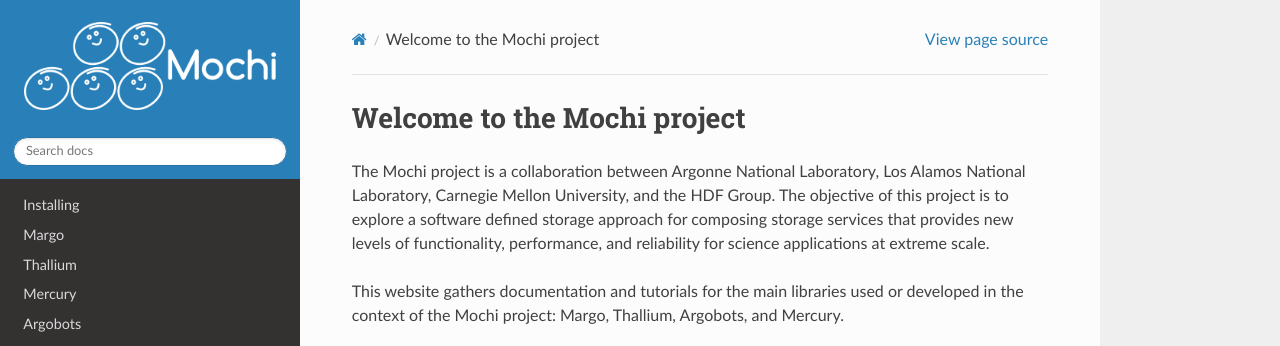
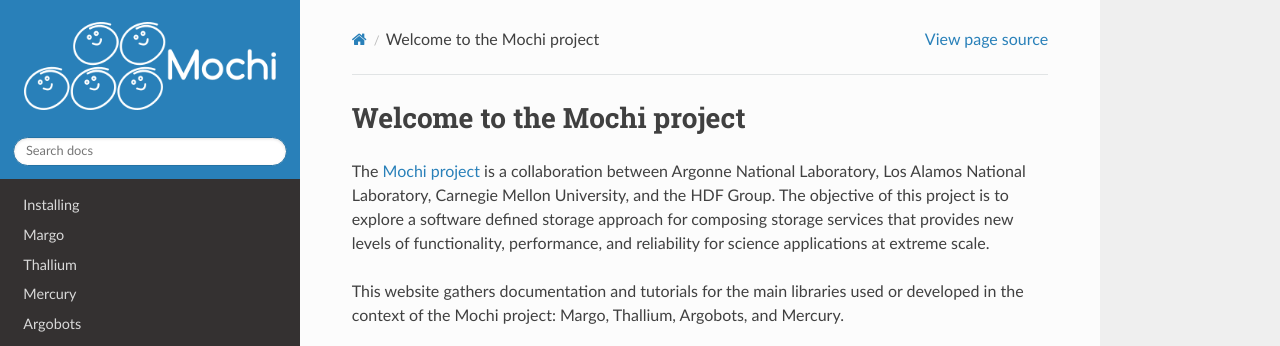
Before and after one commit to mochi-hpc/mochi-doc, a Sphinx documentation site: the page built from docs/source/index.rst, in a window 1280 px wide and 900 px high. Shown: the top 346 px of the window. Built offline with Sphinx 7.4.7 and the Read the Docs theme 2.0.0, drawn with Linux system fonts in a browser that asks for light colours; some of the changed lines change nothing that is shown.

Commit message:
added link to main website

```diff
--- a/docs/source/index.rst
+++ b/docs/source/index.rst
@@ -7,7 +7,8 @@
 ============================
 
 
-The Mochi project is a collaboration between Argonne National Laboratory,
+The `Mochi project <https://press3.mcs.anl.gov/mochi/>`_ is a
+collaboration between Argonne National Laboratory,
 Los Alamos National Laboratory, Carnegie Mellon University, and the HDF Group.
 The objective of this project is to explore a software defined storage approach
 for composing storage services that provides new levels of functionality,
```
